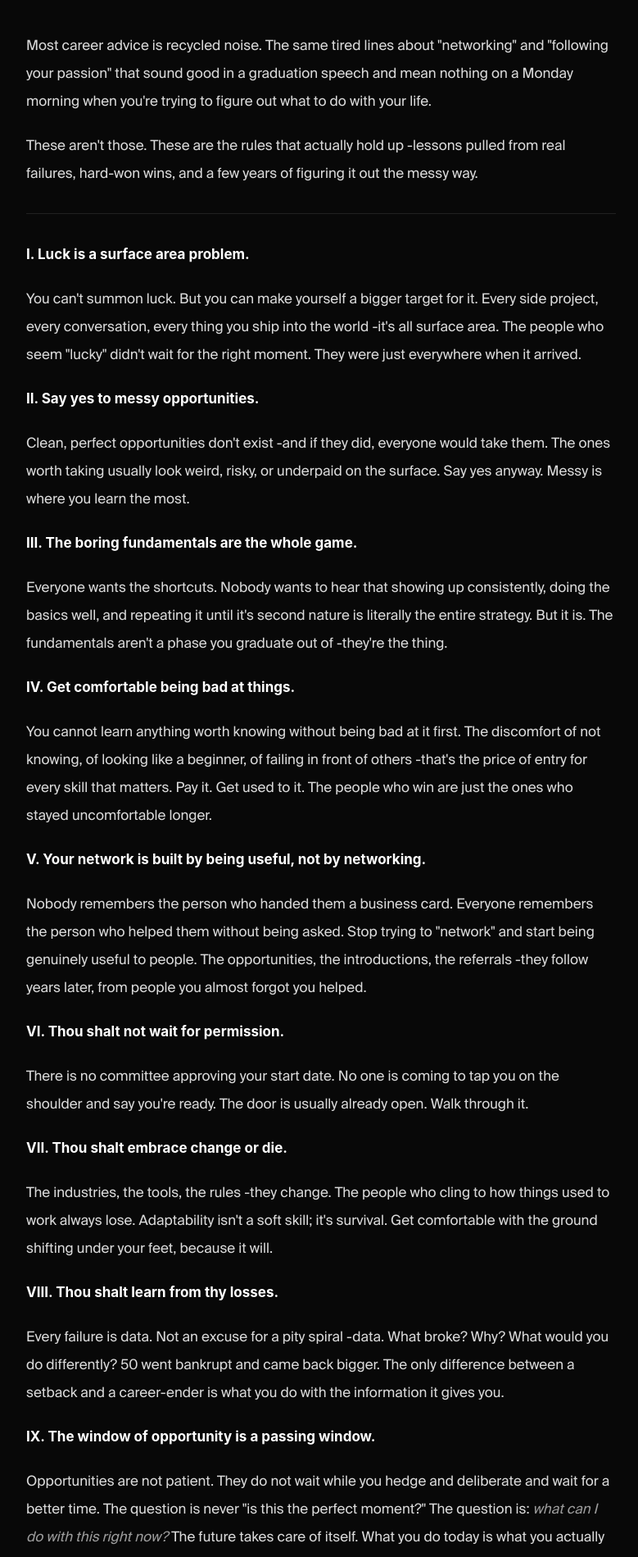
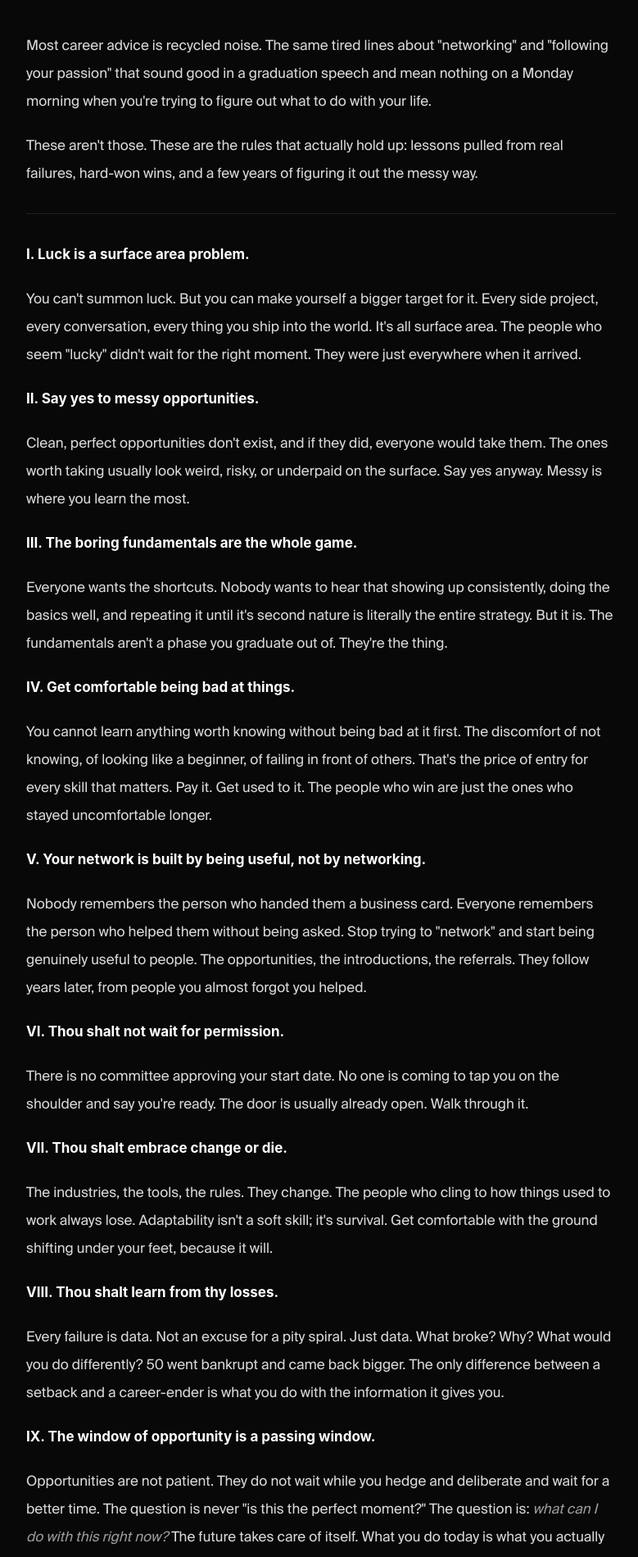
Before and after one commit to bick/website, a Next.js app: page /journal/10-commandments in a window 1280 px wide. Shown: the part 824-2723 px from the top of the page at 82% size, without its empty margins (124-903 px from the left). Built offline with nearby package versions, Linux system fonts and the light colour scheme; no server answers; a web font is replaced by a local one.

Commit message:
Punctation fixes

```diff
--- a/src/app/(home)/News.tsx
+++ b/src/app/(home)/News.tsx
@@ -26,7 +26,7 @@ export default function News() {
               >
                 {article.title}
               </Link>
-              <span className="ml-2 opacity-40">— {article.source}</span>
+              <span className="ml-2 opacity-40">· {article.source}</span>
             </li>
           ))}
         </ul>
--- a/src/app/journal/[slug]/page.tsx
+++ b/src/app/journal/[slug]/page.tsx
@@ -22,10 +22,10 @@ export async function generateMetadata({ params }: PageProps): Promise<Metadata>
   if (!post) return {}
 
   return {
-    title: `${post.title} – Owen Bick`,
+    title: `${post.title} | Owen Bick`,
     description: post.excerpt,
     openGraph: {
-      title: `${post.title} – Owen Bick`,
+      title: `${post.title} | Owen Bick`,
       description: post.excerpt,
     },
   }
--- a/src/app/projects/[slug]/page.tsx
+++ b/src/app/projects/[slug]/page.tsx
@@ -20,10 +20,10 @@ export async function generateMetadata({ params }: PageProps): Promise<Metadata>
   if (!project) return {}
 
   return {
-    title: `${project.title} – Owen Bick`,
+    title: `${project.title} | Owen Bick`,
     description: project.summary,
     openGraph: {
-      title: `${project.title} – Owen Bick`,
+      title: `${project.title} | Owen Bick`,
       description: project.summary,
     },
   }
--- a/src/content/journal/10-commandments.mdx
+++ b/src/content/journal/10-commandments.mdx
@@ -1,28 +1,28 @@
 Most career advice is recycled noise. The same tired lines about "networking" and "following your passion" that sound good in a graduation speech and mean nothing on a Monday morning when you're trying to figure out what to do with your life.
 
-These aren't those. These are the rules that actually hold up -lessons pulled from real failures, hard-won wins, and a few years of figuring it out the messy way.
+These aren't those. These are the rules that actually hold up: lessons pulled from real failures, hard-won wins, and a few years of figuring it out the messy way.
 
 ---
 
 **I. Luck is a surface area problem.**
 
-You can't summon luck. But you can make yourself a bigger target for it. Every side project, every conversation, every thing you ship into the world -it's all surface area. The people who seem "lucky" didn't wait for the right moment. They were just everywhere when it arrived.
+You can't summon luck. But you can make yourself a bigger target for it. Every side project, every conversation, every thing you ship into the world. It's all surface area. The people who seem "lucky" didn't wait for the right moment. They were just everywhere when it arrived.
 
 **II. Say yes to messy opportunities.**
 
-Clean, perfect opportunities don't exist -and if they did, everyone would take them. The ones worth taking usually look weird, risky, or underpaid on the surface. Say yes anyway. Messy is where you learn the most.
+Clean, perfect opportunities don't exist, and if they did, everyone would take them. The ones worth taking usually look weird, risky, or underpaid on the surface. Say yes anyway. Messy is where you learn the most.
 
 **III. The boring fundamentals are the whole game.**
 
-Everyone wants the shortcuts. Nobody wants to hear that showing up consistently, doing the basics well, and repeating it until it's second nature is literally the entire strategy. But it is. The fundamentals aren't a phase you graduate out of -they're the thing.
+Everyone wants the shortcuts. Nobody wants to hear that showing up consistently, doing the basics well, and repeating it until it's second nature is literally the entire strategy. But it is. The fundamentals aren't a phase you graduate out of. They're the thing.
 
 **IV. Get comfortable being bad at things.**
 
-You cannot learn anything worth knowing without being bad at it first. The discomfort of not knowing, of looking like a beginner, of failing in front of others -that's the price of entry for every skill that matters. Pay it. Get used to it. The people who win are just the ones who stayed uncomfortable longer.
+You cannot learn anything worth knowing without being bad at it first. The discomfort of not knowing, of looking like a beginner, of failing in front of others. That's the price of entry for every skill that matters. Pay it. Get used to it. The people who win are just the ones who stayed uncomfortable longer.
 
 **V. Your network is built by being useful, not by networking.**
 
-Nobody remembers the person who handed them a business card. Everyone remembers the person who helped them without being asked. Stop trying to "network" and start being genuinely useful to people. The opportunities, the introductions, the referrals -they follow years later, from people you almost forgot you helped.
+Nobody remembers the person who handed them a business card. Everyone remembers the person who helped them without being asked. Stop trying to "network" and start being genuinely useful to people. The opportunities, the introductions, the referrals. They follow years later, from people you almost forgot you helped.
 
 **VI. Thou shalt not wait for permission.**
 
@@ -30,11 +30,11 @@ There is no committee approving your start date. No one is coming to tap you on
 
 **VII. Thou shalt embrace change or die.**
 
-The industries, the tools, the rules -they change. The people who cling to how things used to work always lose. Adaptability isn't a soft skill; it's survival. Get comfortable with the ground shifting under your feet, because it will.
+The industries, the tools, the rules. They change. The people who cling to how things used to work always lose. Adaptability isn't a soft skill; it's survival. Get comfortable with the ground shifting under your feet, because it will.
 
 **VIII. Thou shalt learn from thy losses.**
 
-Every failure is data. Not an excuse for a pity spiral -data. What broke? Why? What would you do differently? 50 went bankrupt and came back bigger. The only difference between a setback and a career-ender is what you do with the information it gives you.
+Every failure is data. Not an excuse for a pity spiral. Just data. What broke? Why? What would you do differently? 50 went bankrupt and came back bigger. The only difference between a setback and a career-ender is what you do with the information it gives you.
 
 **IX. The window of opportunity is a passing window.**
 
--- a/src/data/posts.ts
+++ b/src/data/posts.ts
@@ -23,7 +23,7 @@ export const posts: Post[] = [
     slug: "10-commandments",
     title: "The 10 Commandments of the Hustle",
     excerpt:
-      "What they don't teach you in school -but should. Rules that actually hold up, pulled from real failures and hard-won wins.",
+      "What they don't teach you in school, but should. Rules that actually hold up, pulled from real failures and hard-won wins.",
     date: "March 9, 2026",
     badgeType: "default",
     image: "/static/god.webp",
--- a/src/data/projects.ts
+++ b/src/data/projects.ts
@@ -58,7 +58,7 @@ export const projects: Project[] = [
   {
     slug: "boston-junior-bruins",
     title: "Boston Junior Bruins",
-    year: "2022 – 2023",
+    year: "2022 - 2023",
     type: "Web Platform",
     url: "https://bostonjuniorbruins.com",
     image: "/static/bostonjuniorbruins.png",
```
